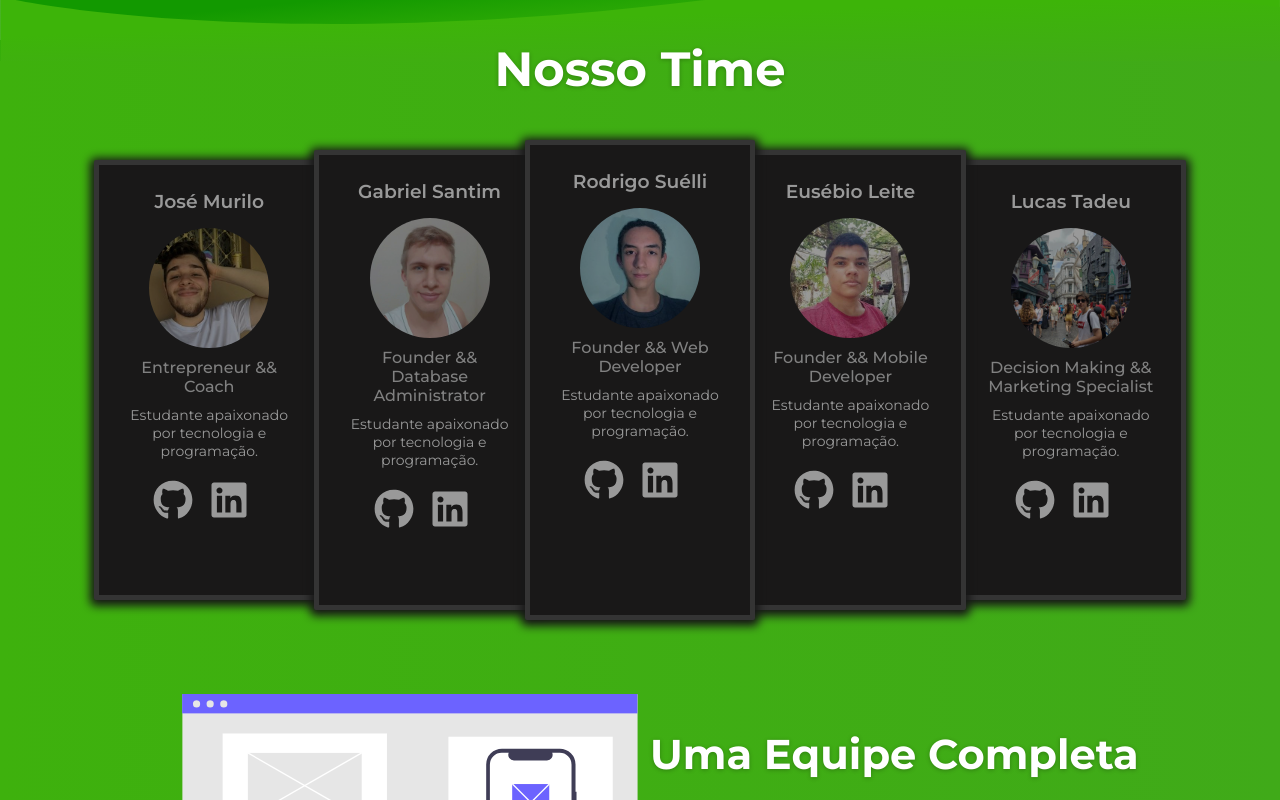
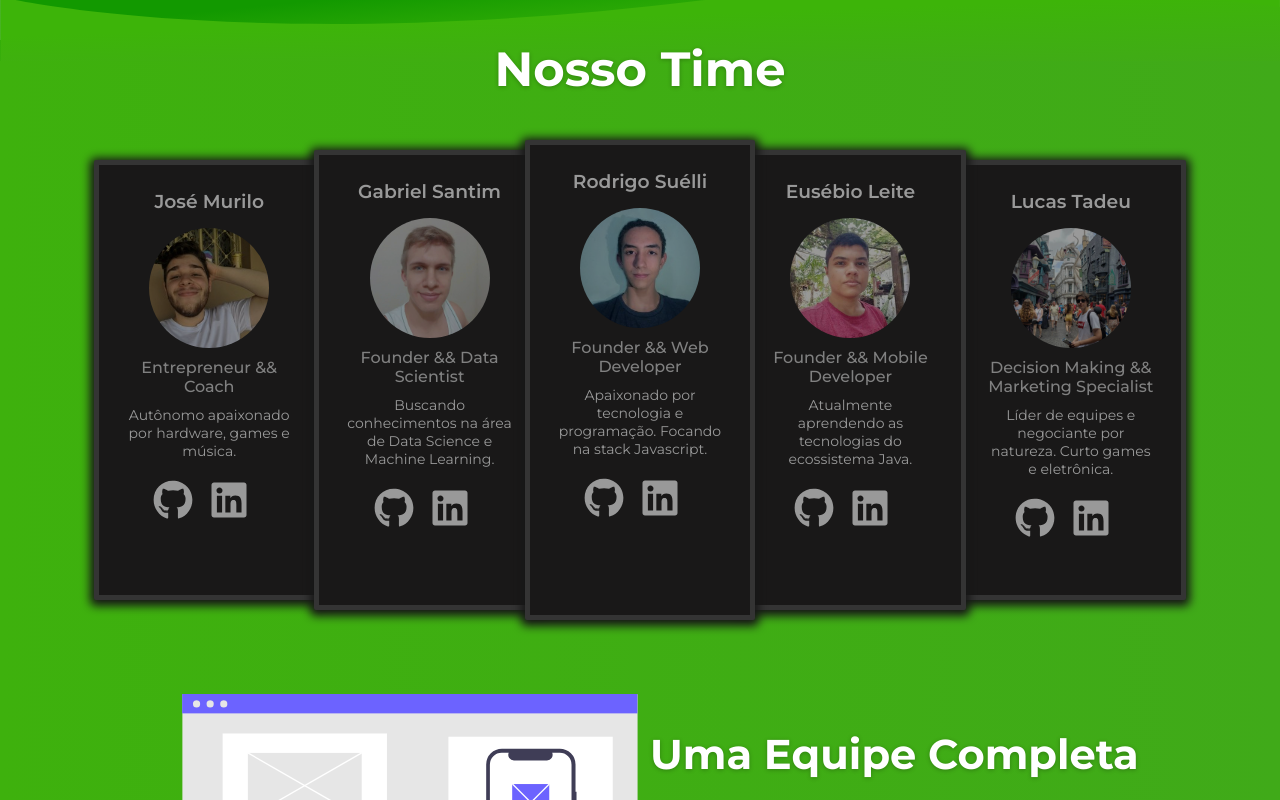
Before and after one commit to rodrigosuelli/ditey-web, a React (Create React App) app: page / in a window 1280 px wide. Both pictures are taken after a click on the item "QUEM SOMOS". Shown: the part 824-1624 px from the top of the page. Built offline with nearby package versions, Linux system fonts and the light colour scheme.

Commit message:
refactor: update team description

```diff
--- a/src/pages/Team/index.js
+++ b/src/pages/Team/index.js
@@ -21,7 +21,7 @@ export default function OurTeam() {
             <img src={JoseImg} alt="profile-img" />
           </div>
           <h4>Entrepreneur && Coach</h4>
-          <p>Estudante apaixonado por tecnologia e programação.</p>
+          <p>Autônomo apaixonado por hardware, games e música.</p>
           <div className="links">
             <a href="https://github.com/f1gure" target="_blank" rel="noopener noreferrer">
               <FaGithub color="#fff" size={40} />
@@ -41,8 +41,8 @@ export default function OurTeam() {
           <div className="profile-pic">
             <img src={GabrielImg} alt="profile-img" />
           </div>
-          <h4>Founder && Database Administrator</h4>
-          <p>Estudante apaixonado por tecnologia e programação.</p>
+          <h4>Founder && Data Scientist</h4>
+          <p>Buscando conhecimentos na área de Data Science e Machine Learning.</p>
           <div className="links">
             <a href="https://github.com/GabrielSBova" target="_blank" rel="noopener noreferrer">
               <FaGithub color="#fff" size={40} />
@@ -59,7 +59,7 @@ export default function OurTeam() {
             <img src={RodrigoImg} alt="profile-img" />
           </div>
           <h4>Founder && Web Developer</h4>
-          <p>Estudante apaixonado por tecnologia e programação.</p>
+          <p>Apaixonado por tecnologia e programação. Focando na stack Javascript.</p>
           <div className="links">
             <a href="https://github.com/rodrigosuelli" target="_blank" rel="noopener noreferrer">
               <FaGithub color="#fff" size={40} />
@@ -80,7 +80,7 @@ export default function OurTeam() {
             <img src={EusebioImg} alt="profile-img" />
           </div>
           <h4>Founder && Mobile Developer</h4>
-          <p>Estudante apaixonado por tecnologia e programação.</p>
+          <p>Atualmente aprendendo as tecnologias do ecossistema Java.</p>
           <div className="links">
             <a href="https://github.com/muun0" target="_blank" rel="noopener noreferrer">
               <FaGithub color="#fff" size={40} />
@@ -97,7 +97,7 @@ export default function OurTeam() {
             <img src={LucasImg} alt="profile-img" />
           </div>
           <h4>Decision Making && Marketing Specialist</h4>
-          <p>Estudante apaixonado por tecnologia e programação.</p>
+          <p>Líder de equipes e negociante por natureza. Curto games e eletrônica.</p>
           <div className="links">
             <a href="https://github.com/lucastmendoncaf" target="_blank" rel="noopener noreferrer">
               <FaGithub color="#fff" size={40} />
```
